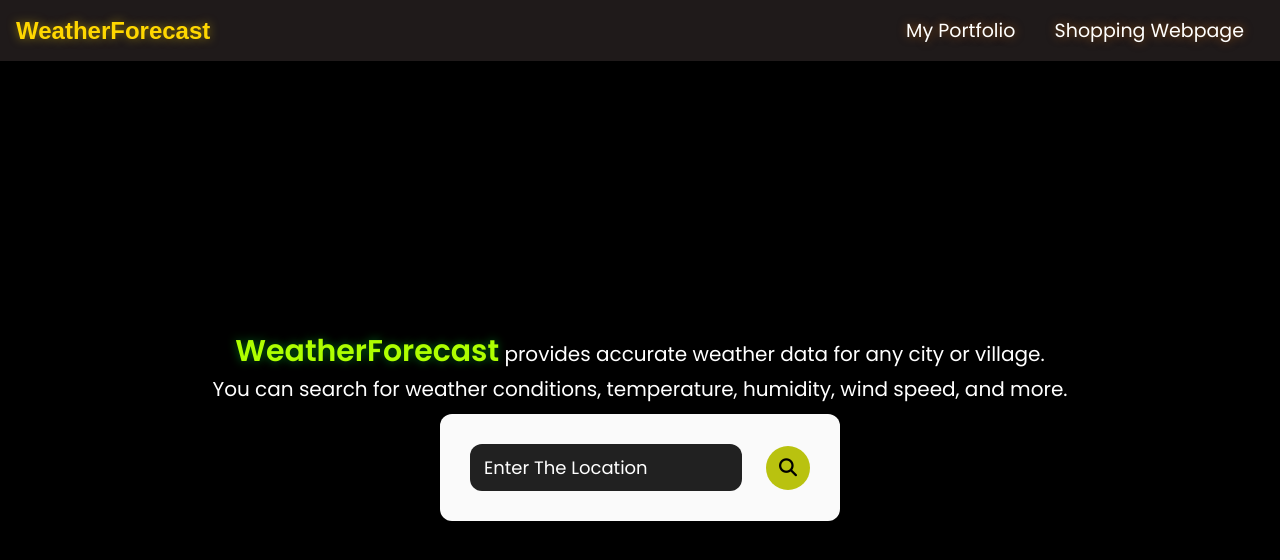
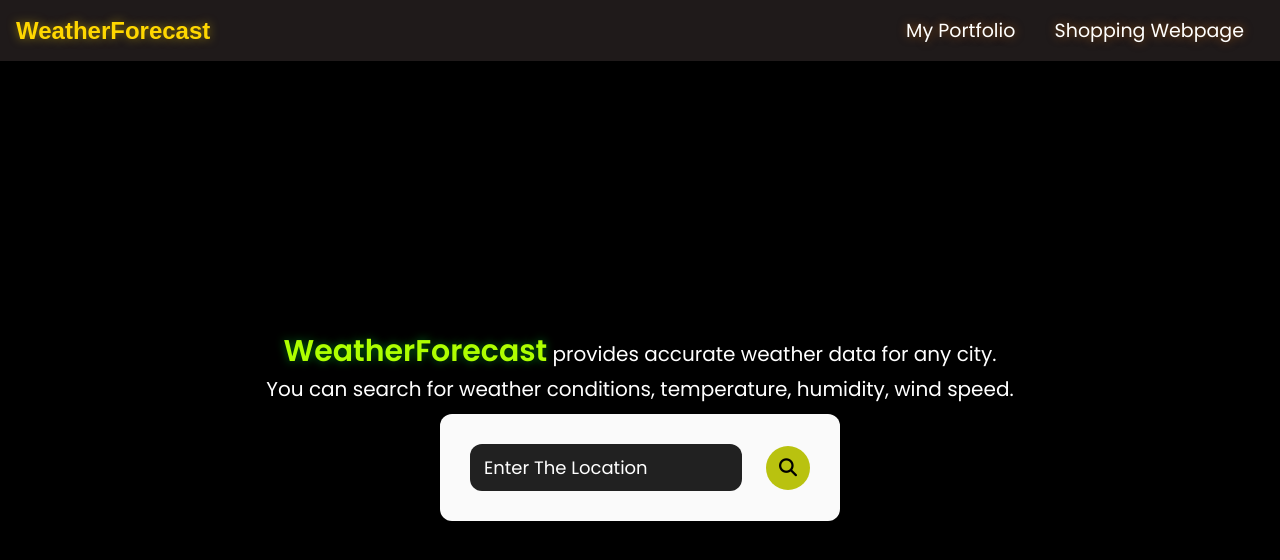
Before and after one commit to sudhirmhamane/WeatherForecast, a plain HTML site: page index.html in a window 1280 px wide. Drawn offline with Linux system fonts and the light colour scheme.

Commit message:
webpage update done

```diff
--- a/index.html
+++ b/index.html
@@ -25,7 +25,7 @@
         <div class="about-section">
             <p> <b style="
                 color: #aeff00;
-                text-shadow: 0 0 10px rgba(6, 222, 45, 0.5); font-size: 30px;">WeatherForecast</b> provides accurate weather data for any city or village. <br> You can search for weather conditions, temperature, humidity, wind speed, and more.</p>
+                text-shadow: 0 0 10px rgba(6, 222, 45, 0.5); font-size: 30px;">WeatherForecast</b> provides accurate weather data for any city. <br> You can search for weather conditions, temperature, humidity, wind speed.</p>
         </div>
     </div>
 
```
